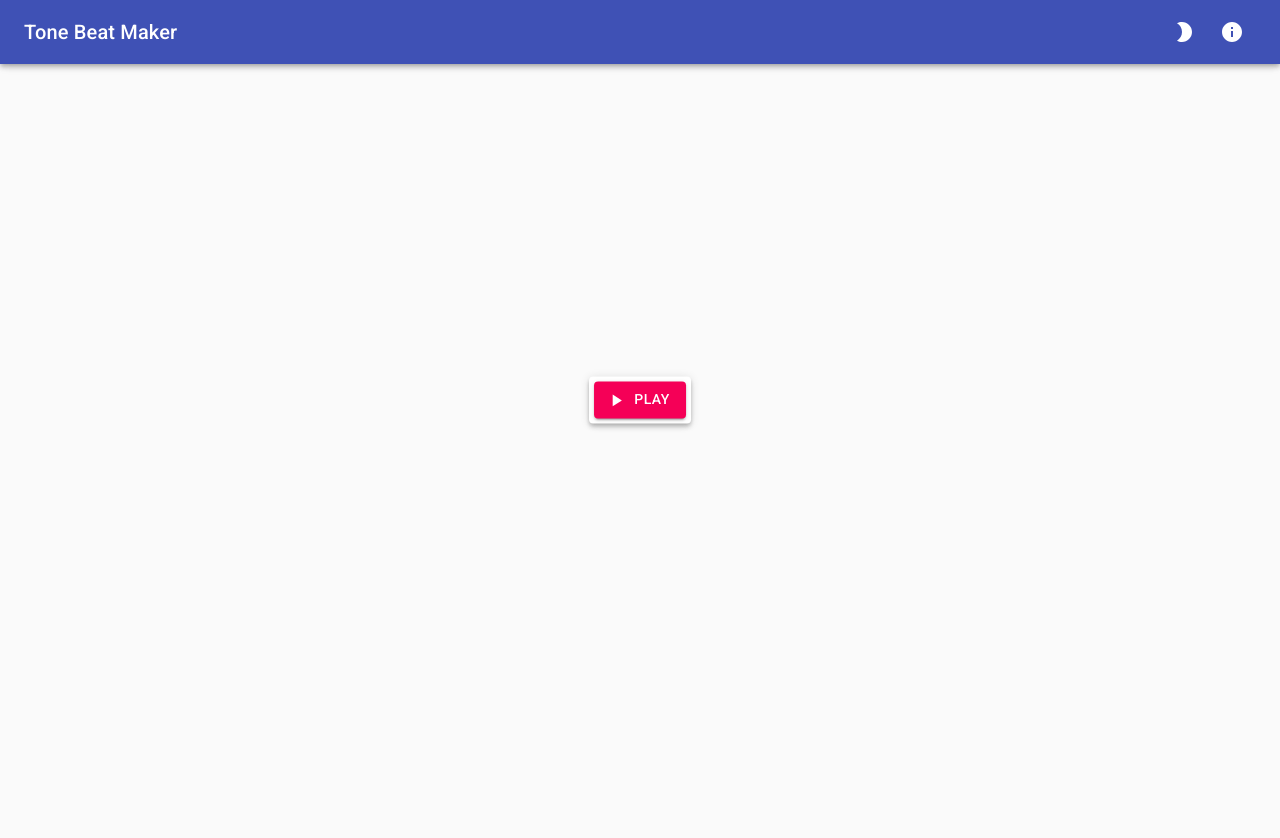
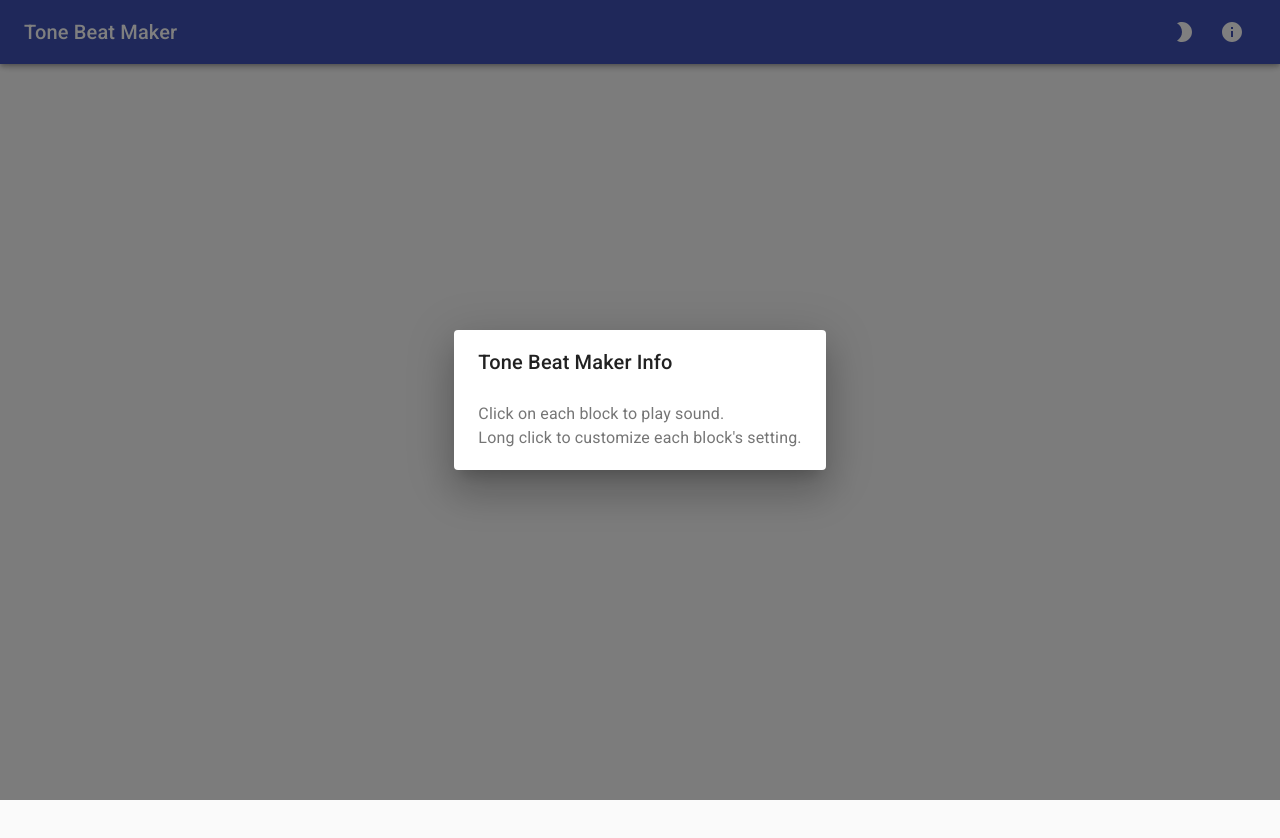
Before and after one commit to int0thewind/ToneBeatMaker, a React (Create React App) app: page / in a window 1280 px wide. Both pictures are taken after a click on the button 1232 px from the left and 32 px from the top of the page. Shown: the top 838 px of the page. Built offline with nearby package versions, Linux system fonts and the light colour scheme.

Commit message:
add dialog

```diff
--- a/src/App.js
+++ b/src/App.js
@@ -1,5 +1,6 @@
 import { createMuiTheme, makeStyles, ThemeProvider } from '@material-ui/core';
 import { AppBar, Toolbar, Typography, IconButton } from '@material-ui/core';
+import { Dialog, DialogTitle, DialogContent, DialogContentText } from '@material-ui/core';
 import { BrightnessHigh, Brightness2, Info } from '@material-ui/icons';
 import React from 'react';
 import BeatMakerContainer from './BeatMaker';
@@ -27,6 +28,10 @@ const topBarStyle = makeStyles({
 
 function TopBar(props) {
   const classes = topBarStyle();
+  const [ dialogOpen, setDialogOpen ] = React.useState(false);
+
+  const openDialog = () => setDialogOpen(true);
+  const closeDialog = () => setDialogOpen(false);
 
   return (
     <AppBar position='sticky'>
@@ -35,10 +40,20 @@ function TopBar(props) {
         <IconButton onClick={props.changeTheme} color='inherit'>
           {props.isDarkMode ? <BrightnessHigh/> : <Brightness2/>}
         </IconButton>
-        <IconButton color='inherit'>
+        <IconButton color='inherit' onClick={openDialog}>
           <Info/>
         </IconButton>
       </Toolbar>
+      <Dialog open={dialogOpen} onClose={closeDialog}>
+        <DialogTitle>
+          Tone Beat Maker Info
+        </DialogTitle>
+        <DialogContent>
+          <DialogContentText>
+            Click on each block to play sound.<br /> Long click to customize each block's setting.
+          </DialogContentText>
+        </DialogContent>
+      </Dialog>
     </AppBar>
   );
 }
```
